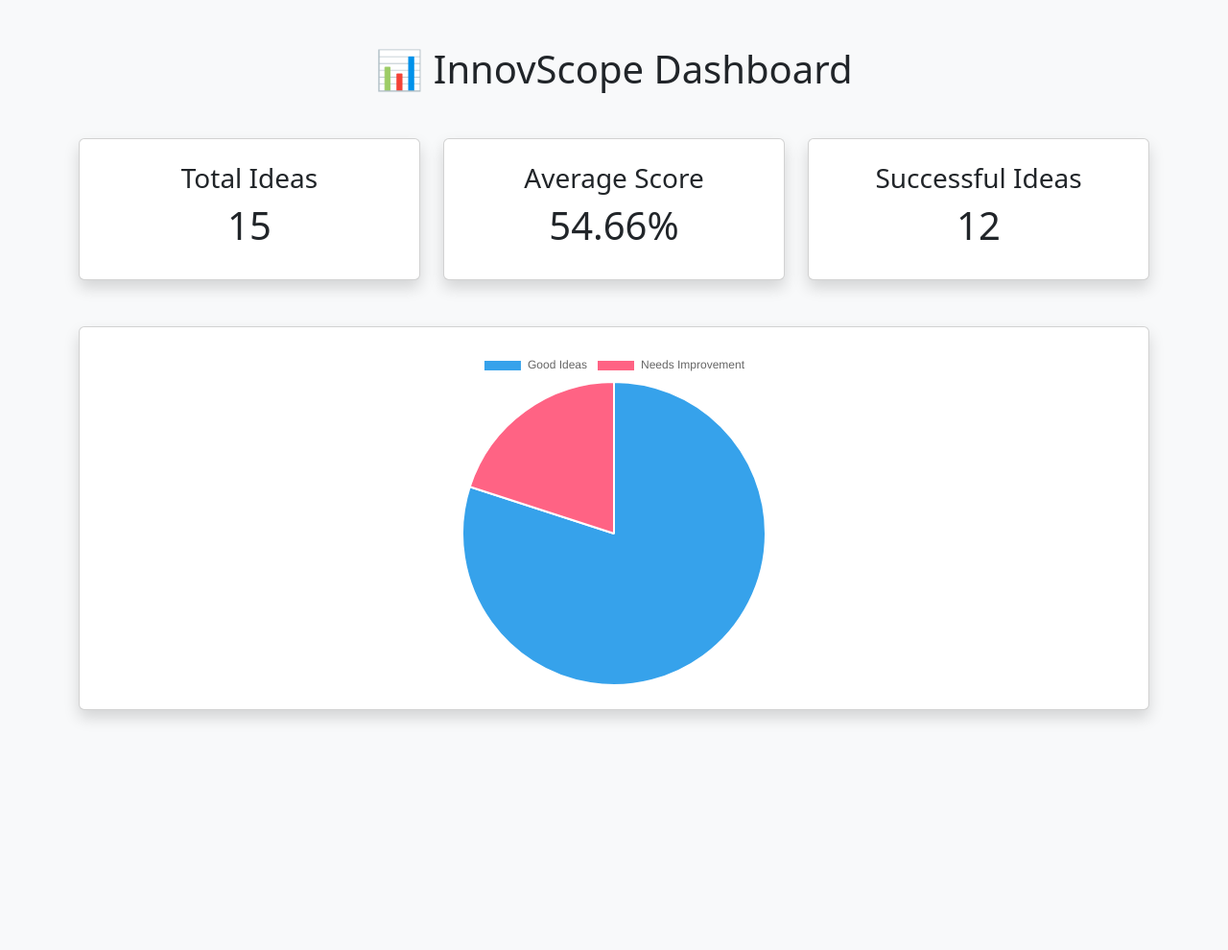
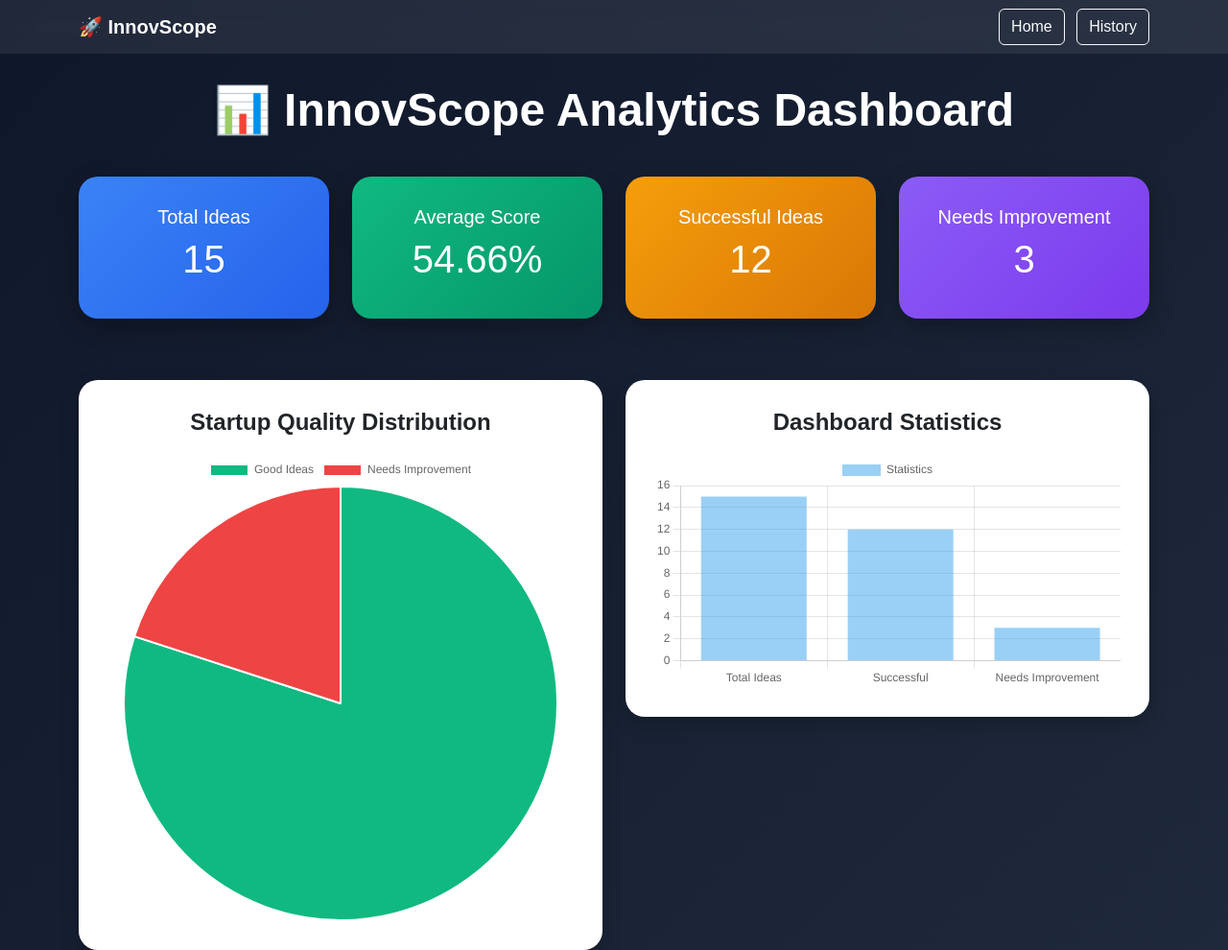
Before and after one commit to Aishwarya-cs23/innovscope, a Django app: page /dashboard/ in a window 1280 px wide. Shown: the whole page at 96% size. Before the commit the page ends 751 px from the top, so only its background shows below. Run offline with Django 5.2, Linux system fonts and the light colour scheme; data comes from the database, SQL or seed files in the repository; both versions use the stored data as it was after the commit; parts of the project's set-up code (start-up, migrations or seed data) failed here and were passed over.

Commit message:
made improvement

```diff
--- a/predictor/templates/dashboard.html
+++ b/predictor/templates/dashboard.html
@@ -1,31 +1,121 @@
 <!DOCTYPE html>
-<html>
+<html lang="en">
 
 <head>
 
-    <title>Dashboard</title>
+    <meta charset="UTF-8">
+    <meta name="viewport" content="width=device-width, initial-scale=1.0">
+
+    <title>InnovScope Dashboard</title>
 
     <link href="https://cdn.jsdelivr.net/npm/bootstrap@5.3.3/dist/css/bootstrap.min.css" rel="stylesheet">
 
     <script src="https://cdn.jsdelivr.net/npm/chart.js"></script>
 
+    <style>
+
+        body{
+            background: linear-gradient(135deg,#0f172a,#1e293b);
+            min-height:100vh;
+            font-family:Arial, sans-serif;
+        }
+
+        .navbar{
+            background: rgba(255,255,255,0.08);
+            backdrop-filter: blur(10px);
+        }
+
+        .dashboard-title{
+            color:white;
+            text-align:center;
+            margin-top:30px;
+            margin-bottom:40px;
+            font-size:48px;
+            font-weight:bold;
+        }
+
+        .stat-card{
+            border:none;
+            border-radius:20px;
+            color:white;
+            padding:30px;
+            text-align:center;
+            box-shadow:0 8px 25px rgba(0,0,0,0.3);
+        }
+
+        .blue{
+            background: linear-gradient(135deg,#3b82f6,#2563eb);
+        }
+
+        .green{
+            background: linear-gradient(135deg,#10b981,#059669);
+        }
+
+        .orange{
+            background: linear-gradient(135deg,#f59e0b,#d97706);
+        }
+
+        .purple{
+            background: linear-gradient(135deg,#8b5cf6,#7c3aed);
+        }
+
+        .chart-box{
+            background:white;
+            border-radius:20px;
+            padding:30px;
+            margin-top:40px;
+            box-shadow:0 8px 20px rgba(0,0,0,0.2);
+        }
+
+        .section-title{
+            text-align:center;
+            margin-bottom:20px;
+            font-weight:bold;
+        }
+
+    </style>
+
 </head>
 
-<body class="bg-light">
+<body>
 
-<div class="container mt-5">
+<nav class="navbar navbar-expand-lg navbar-dark">
 
-    <h1 class="text-center mb-5">
-        📊 InnovScope Dashboard
+    <div class="container">
+
+        <a class="navbar-brand fw-bold" href="/">
+            🚀 InnovScope
+        </a>
+
+        <div class="ms-auto">
+
+            <a href="/" class="btn btn-outline-light me-2">
+                Home
+            </a>
+
+            <a href="/history/" class="btn btn-outline-light">
+                History
+            </a>
+
+        </div>
+
+    </div>
+
+</nav>
+
+<div class="container">
+
+    <h1 class="dashboard-title">
+        📊 InnovScope Analytics Dashboard
     </h1>
 
-    <div class="row">
+    <div class="row g-4">
 
-        <div class="col-md-4">
+        <div class="col-md-3">
 
-            <div class="card text-center p-4 shadow">
+            <div class="stat-card blue">
 
-                <h3>Total Ideas</h3>
+                <h5>Total Ideas</h5>
 
                 <h1>{{ total_ideas }}</h1>
 
@@ -33,11 +123,11 @@
 
         </div>
 
-        <div class="col-md-4">
+        <div class="col-md-3">
 
-            <div class="card text-center p-4 shadow">
+            <div class="stat-card green">
 
-                <h3>Average Score</h3>
+                <h5>Average Score</h5>
 
                 <h1>{{ avg_score }}%</h1>
 
@@ -45,11 +135,11 @@
 
         </div>
 
-        <div class="col-md-4">
+        <div class="col-md-3">
 
-            <div class="card text-center p-4 shadow">
+            <div class="stat-card orange">
 
-                <h3>Successful Ideas</h3>
+                <h5>Successful Ideas</h5>
 
                 <h1>{{ good_ideas }}</h1>
 
@@ -57,35 +147,106 @@
 
         </div>
 
+        <div class="col-md-3">
+
+            <div class="stat-card purple">
+
+                <h5>Needs Improvement</h5>
+
+                <h1>{{ bad_ideas }}</h1>
+
+            </div>
+
+        </div>
+
     </div>
 
-    <div class="card mt-5 p-4 shadow text-center">
+    <div class="row mt-4">
 
-    <div style="width:350px; margin:auto;">
+        <div class="col-md-6">
 
-        <canvas id="myChart"></canvas>
+            <div class="chart-box">
+
+                <h4 class="section-title">
+                    Startup Quality Distribution
+                </h4>
+
+                <canvas id="pieChart"></canvas>
+
+            </div>
+
+        </div>
+
+        <div class="col-md-6">
+
+            <div class="chart-box">
+
+                <h4 class="section-title">
+                    Dashboard Statistics
+                </h4>
+
+                <canvas id="barChart"></canvas>
+
+            </div>
+
+        </div>
 
     </div>
 
 </div>
 
-</div>
-
 <script>
 
-const ctx = document.getElementById('myChart');
-
-new Chart(ctx, {
+new Chart(document.getElementById('pieChart'), {
 
     type: 'pie',
 
     data: {
 
-        labels: ['Good Ideas', 'Needs Improvement'],
+        labels: ['Good Ideas','Needs Improvement'],
 
         datasets: [{
 
-            data: [{{ good_ideas }}, {{ bad_ideas }}]
+            data: [{{ good_ideas }}, {{ bad_ideas }}],
+
+            backgroundColor: [
+
+                '#10b981',
+                '#ef4444'
+
+            ]
+
+        }]
+
+    }
+
+});
+
+new Chart(document.getElementById('barChart'), {
+
+    type: 'bar',
+
+    data: {
+
+        labels: [
+
+            'Total Ideas',
+            'Successful',
+            'Needs Improvement'
+
+        ],
+
+        datasets: [{
+
+            label: 'Statistics',
+
+            data: [
+
+                {{ total_ideas }},
+                {{ good_ideas }},
+                {{ bad_ideas }}
+
+            ]
 
         }]
 
--- a/predictor/views.py
+++ b/predictor/views.py
@@ -45,9 +45,10 @@ def predict(request):
         investor = 50
         scalability = 50
 
-        # AI Industry
-        if "ai" in idea_lower:
-
+               # AI Industry
+        if any(word in idea_lower for word in [
+            "ai", "artificial intelligence", "chatbot"
+        ]):
             demand += 35
             innovation += 40
             investor += 35
@@ -56,49 +57,108 @@ def predict(request):
             feasibility += 20
 
         # Healthcare
-        if "health" in idea_lower or "medical" in idea_lower:
-
+        if any(word in idea_lower for word in [
+            "health", "medical", "doctor", "hospital", "medicine"
+        ]):
             demand += 30
             investor += 30
             feasibility += 25
             scalability += 20
 
         # FinTech
-        if "finance" in idea_lower or "payment" in idea_lower:
-
+        if any(word in idea_lower for word in [
+            "finance", "payment", "banking", "fintech", "money"
+        ]):
             demand += 28
             investor += 35
             competition += 30
             scalability += 25
 
         # Agriculture
-        if "farm" in idea_lower or "agriculture" in idea_lower:
-
+        if any(word in idea_lower for word in [
+            "farm", "farming", "agriculture", "agritech"
+        ]):
             demand += 25
             feasibility += 30
             innovation += 20
 
         # Cybersecurity
-        if "cybersecurity" in idea_lower:
-
+        if any(word in idea_lower for word in [
+            "cybersecurity", "security", "cyber"
+        ]):
             demand += 30
             investor += 28
             competition += 22
 
         # Education
-        if "education" in idea_lower or "learning" in idea_lower:
-
+        if any(word in idea_lower for word in [
+            "education", "learning", "e learning",
+            "elearning", "school", "student", "course"
+        ]):
             scalability += 25
             demand += 20
             feasibility += 20
 
+        # Food Delivery
+        if any(word in idea_lower for word in [
+            "food", "restaurant", "delivery", "kitchen"
+        ]):
+            demand += 25
+            scalability += 20
+            investor += 15
+
+        # Electric Vehicles
+        if any(word in idea_lower for word in [
+            "electric vehicle", "ev", "charging"
+        ]):
+            demand += 35
+            investor += 35
+            innovation += 30
+            scalability += 30
+
         # Old businesses
-        if "dvd" in idea_lower or "pager" in idea_lower or "fax" in idea_lower:
-
+        if any(word in idea_lower for word in [
+            "dvd", "pager", "fax", "floppy",
+            "typewriter", "vcr", "cassette",
+            "telephone booth"
+        ]):
             demand -= 35
             investor -= 30
             scalability -= 25
             innovation -= 20
+
+        # Women Safety
+        if any(word in idea_lower for word in [
+            "women", "safety", "security app"
+        ]):
+            demand += 25
+            innovation += 20
+            investor += 15
+
+        # Renewable Energy
+        if any(word in idea_lower for word in [
+            "renewable", "solar", "wind", "energy"
+        ]):
+            demand += 35
+            investor += 35
+            innovation += 30
+            scalability += 25
+
+        # Fitness
+        if any(word in idea_lower for word in [
+            "fitness", "health tracking", "exercise"
+        ]):
+            demand += 25
+            scalability += 20
+            investor += 15
+
+        # Job Portal
+        if any(word in idea_lower for word in [
+            "job", "recruitment", "career"
+        ]):
+            demand += 30
+            scalability += 25
+            investor += 20
 
         # Limit values
         demand = max(10, min(demand, 100))
@@ -111,8 +171,17 @@ def predict(request):
         # Suggestions list
         suggestions = []
 
-        # Prediction result
-        if result[0] == 1:
+                # Prediction result based on score
+
+        if prob >= 75:
+
+            output = "🚀 Excellent Startup Idea"
+
+            suggestions.append(
+                "🚀 Startup idea has very high growth potential"
+            )
+
+        elif prob >= 55:
 
             output = "✅ Good Startup Idea"
 
@@ -122,31 +191,11 @@ def predict(request):
 
         else:
 
-            output = "❌ Needs Improvement"
+            output = "⚠️ Needs Improvement"
 
             suggestions.append(
                 "⚠ Startup idea may require more innovation"
             )
-
-        # Demand suggestions
-        if demand > 85:
-
-            suggestions.append(
-                "📈 Market demand is extremely strong"
-            )
-
-        elif demand > 70:
-
-            suggestions.append(
-                "✔ Market demand looks promising"
-            )
-
-        else:
-
-            suggestions.append(
-                "⚠ Market demand appears moderate"
-            )
-
         # Competition suggestions
         if competition > 70:
 
@@ -213,7 +262,7 @@ def predict(request):
         # Save in database
         StartupIdea.objects.create(
 
-            user=request.user,
+            user=request.user if request.user.is_authenticated else None,
 
             idea=idea,
             result=output,
@@ -225,7 +274,7 @@ def predict(request):
 
         )
 
-        return render(request, "index.html", {
+        return render(request, "result.html", {
 
             "result": output,
             "score": round(prob, 2),
@@ -253,9 +302,21 @@ def register_user(request):
         username = request.POST['username']
         password = request.POST['password']
 
+        if User.objects.filter(username=username).exists():
+
+            return render(
+                request,
+                "register.html",
+                {
+                    "error": "Username already exists"
+                }
+            )
+
         User.objects.create_user(
+
             username=username,
             password=password
+
         )
 
         return redirect('/login/')
@@ -309,12 +370,16 @@ def dashboard(request):
             idea.score for idea in ideas
         ) / total_ideas
 
+    excellent_ideas = ideas.filter(
+        result__contains="Excellent"
+    ).count()
+
     good_ideas = ideas.filter(
         result__contains="Good"
     ).count()
 
     bad_ideas = ideas.filter(
-        result__contains="Needs"
+        result__contains="Improvement"
     ).count()
 
     context = {
@@ -322,6 +387,7 @@ def dashboard(request):
         "total_ideas": total_ideas,
         "avg_score": round(avg_score, 2),
 
+        "excellent_ideas": excellent_ideas,
         "good_ideas": good_ideas,
         "bad_ideas": bad_ideas,
 
```
Also changed, not shown: data.csv (+20 -0 lines), predictor/templates/index.html (+0 -101 lines), predictor/templates/register.html (+9 -0 lines), predictor/templates/result.html (added, +129 -0 lines), db.sqlite3.
